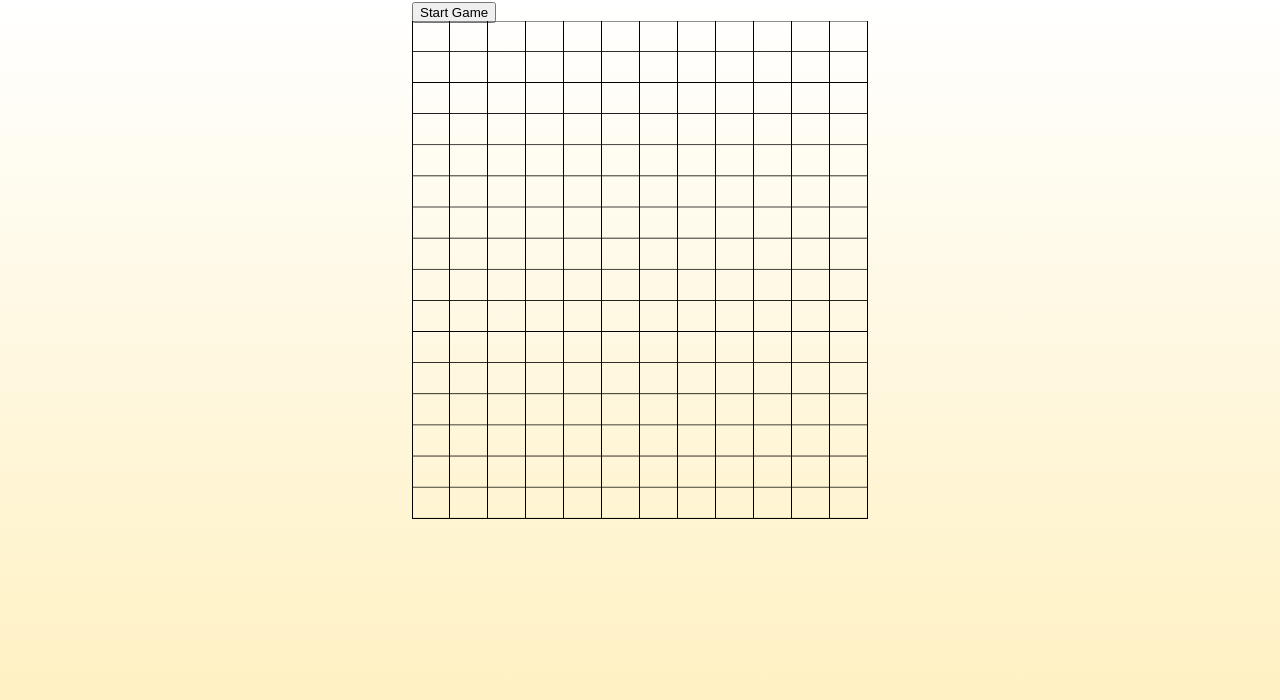
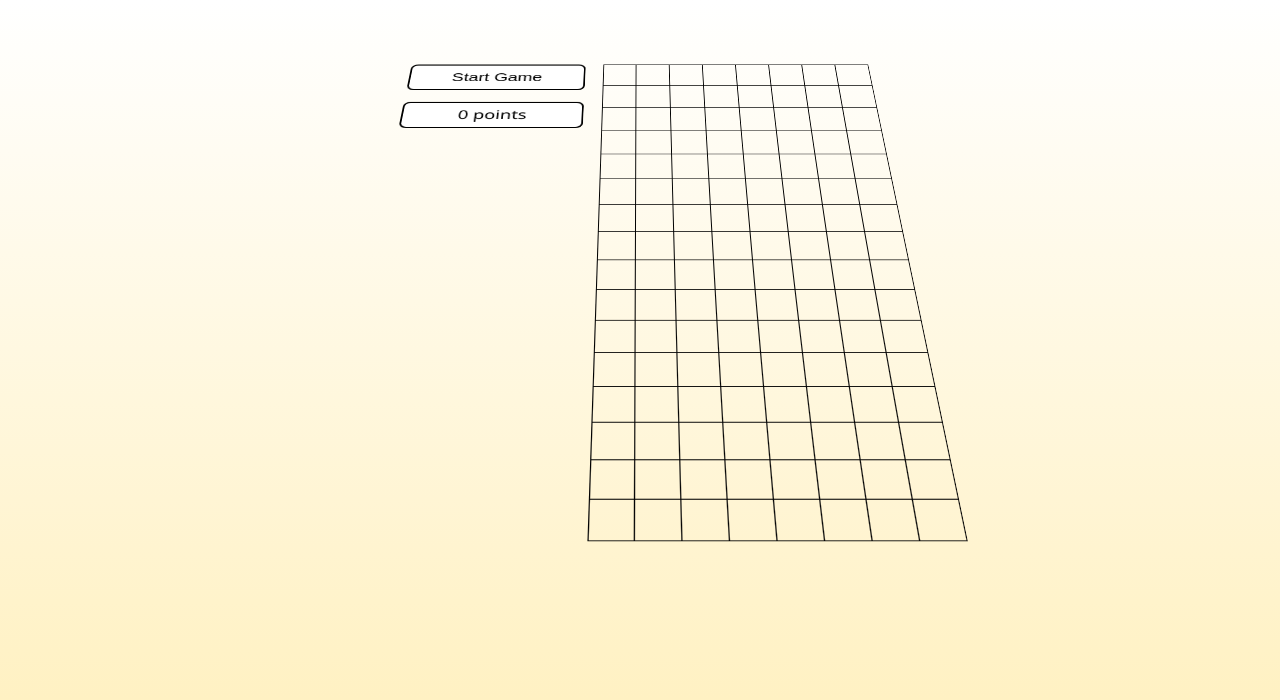
Before and after one commit to Dreamdealer/resume, a React (Create React App) app: page / in a window 1280 px wide. Shown: the top 700 px of the page. Built offline with nearby package versions, Linux system fonts and the light colour scheme.

Commit message:
chore: Score count + shadows + favicons

```diff
--- a/src/Components/Stage.tsx
+++ b/src/Components/Stage.tsx
@@ -11,8 +11,6 @@ const StyledStage = styled.div`
     flex-flow: column nowrap;
     justify-content: flex-end;
     align-items: flex-end;
-    transform-style: preserve-3d;
-    transform: rotateX(35deg) rotateY(0deg) translateZ(100px);
     background: ${tetrisConfig.stage.backgroundColor};
     background-image:
         linear-gradient(${tetrisConfig.stage.lineColor} 1px, transparent 1px),
--- a/src/Components/Tetris.tsx
+++ b/src/Components/Tetris.tsx
@@ -9,13 +9,51 @@ import { createStage, checkCollision } from '../gameHelpers';
 const StyledTetrisContainer = styled.div`
     height: 100vh;
     outline: none;
+    display: flex;
+    flex-flow: row nowrap;
+    transform-style: preserve-3d;
+    transform: rotateX(35deg) rotateY(0deg) translateZ(100px);
+`;
+
+const StyledControlsContainer = styled.div`
+    width: 200px;
+    margin-right: 20px;
+    display: flex;
+    flex-flow: column wrap;
+    justify-content: flex-start;
+    align-items: stretch;
+`;
+
+const StyledScoreBoard = styled.div`
+    border: 2px solid #000;
+    border-radius: 8px;
+    line-height: 40px;
+    font-size: 20px;
+    background: #FFF;
+    margin-top: 20px;
+    color: #000;
+    text-align: center;
+`;
+
+const StyledButton = styled.button`
+    outline: none;
+    border: 2px solid #000;
+    border-radius: 8px;
+    line-height: 40px;
+    font-size: 20px;
+    background: #FFF;
+
+    &:hover {
+        cursor: pointer;
+        box-shadow: 0 0 20px rgba(0,0,0,.2);
+    }
 `;
 
 const Tetris = () => {
     const [ dropTime, setDropTime ] = useState<null | number>(null);
     const [ gameOver, setGameOver ] = useState(false);
     const [ player, updatePlayerPosition, resetPlayer, playerRotate ] = usePlayer();
-    const [ stage, setStage ] = useStage(player, resetPlayer);
+    const [ stage, setStage, rowsCleared ] = useStage(player, resetPlayer);
 
     const movePlayer = (dir: number) => {
         if (!checkCollision(player, stage, { x: dir, y: 0 })) {
@@ -74,7 +112,14 @@ const Tetris = () => {
             move(event);
             event.preventDefault();
         }}>
-            <button onClick={() => { startGame(); }}>Start Game</button>
+            <StyledControlsContainer>
+                <StyledButton onClick={() => { startGame(); }}>
+                    Start Game
+                </StyledButton>
+                <StyledScoreBoard>
+                    {rowsCleared * 100} points
+                </StyledScoreBoard>
+            </StyledControlsContainer>
             <Stage stage={stage} />
         </StyledTetrisContainer>
     )
--- a/src/Hooks/useStage.ts
+++ b/src/Hooks/useStage.ts
@@ -7,7 +7,7 @@ export const useStage = (player: PlayerStateType, resetPlayer: any) => {
     const [ rowsCleared, setRowsCleared ] = useState(0);
 
     useEffect(() => {
-        setRowsCleared(0);
+        //setRowsCleared(0);
 
         const sweepRows = (newStage: StageType) => (
             newStage.reduce((accumulator, row) => {
--- a/src/tetrisConfig.ts
+++ b/src/tetrisConfig.ts
@@ -1,6 +1,6 @@
 export const tetrisConfig = {
     stage: {
-        width: 12,
+        width: 8,
         height: 16,
         backgroundColor: 'transparent',
         lineColor: '#000',
```
